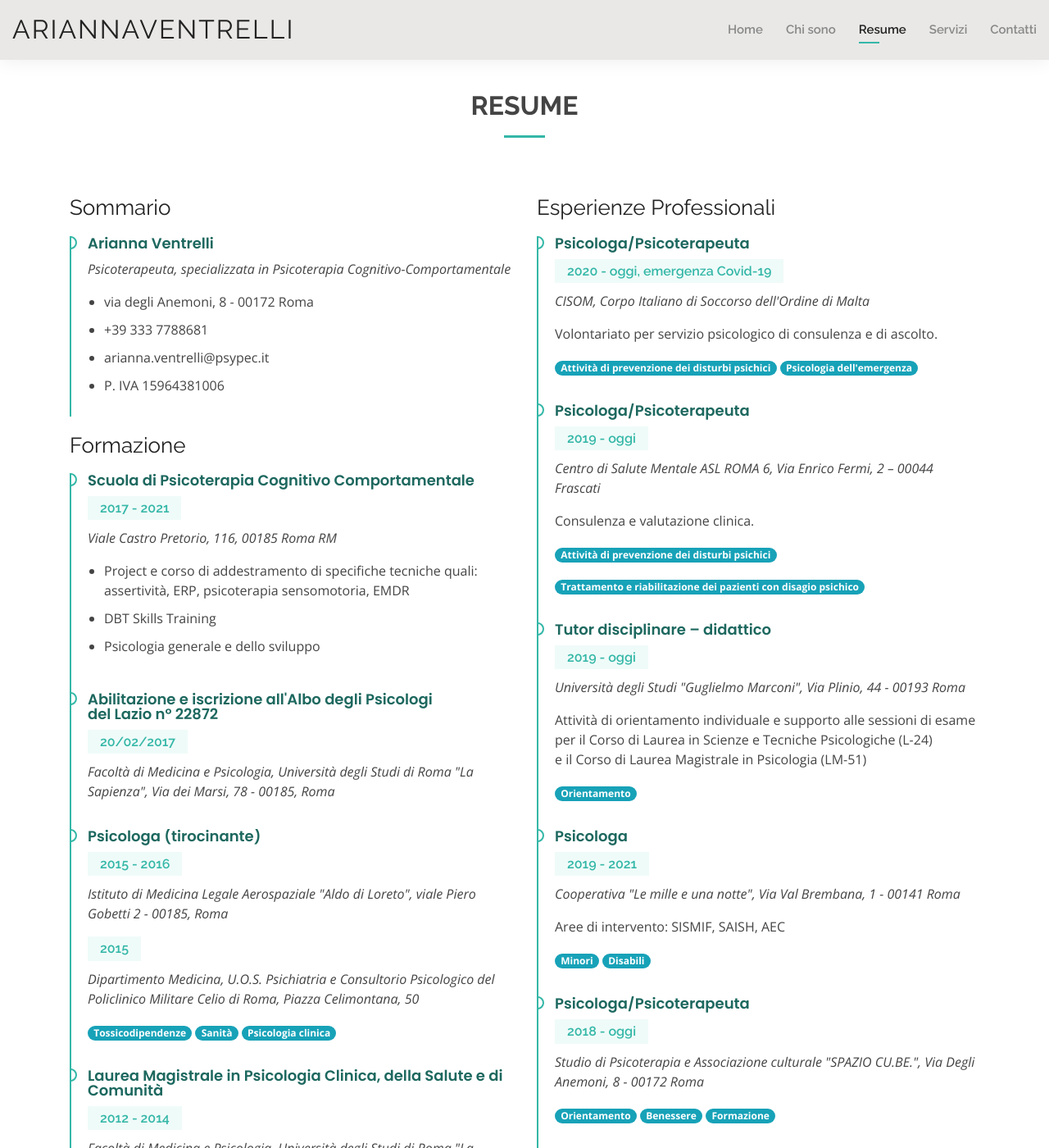
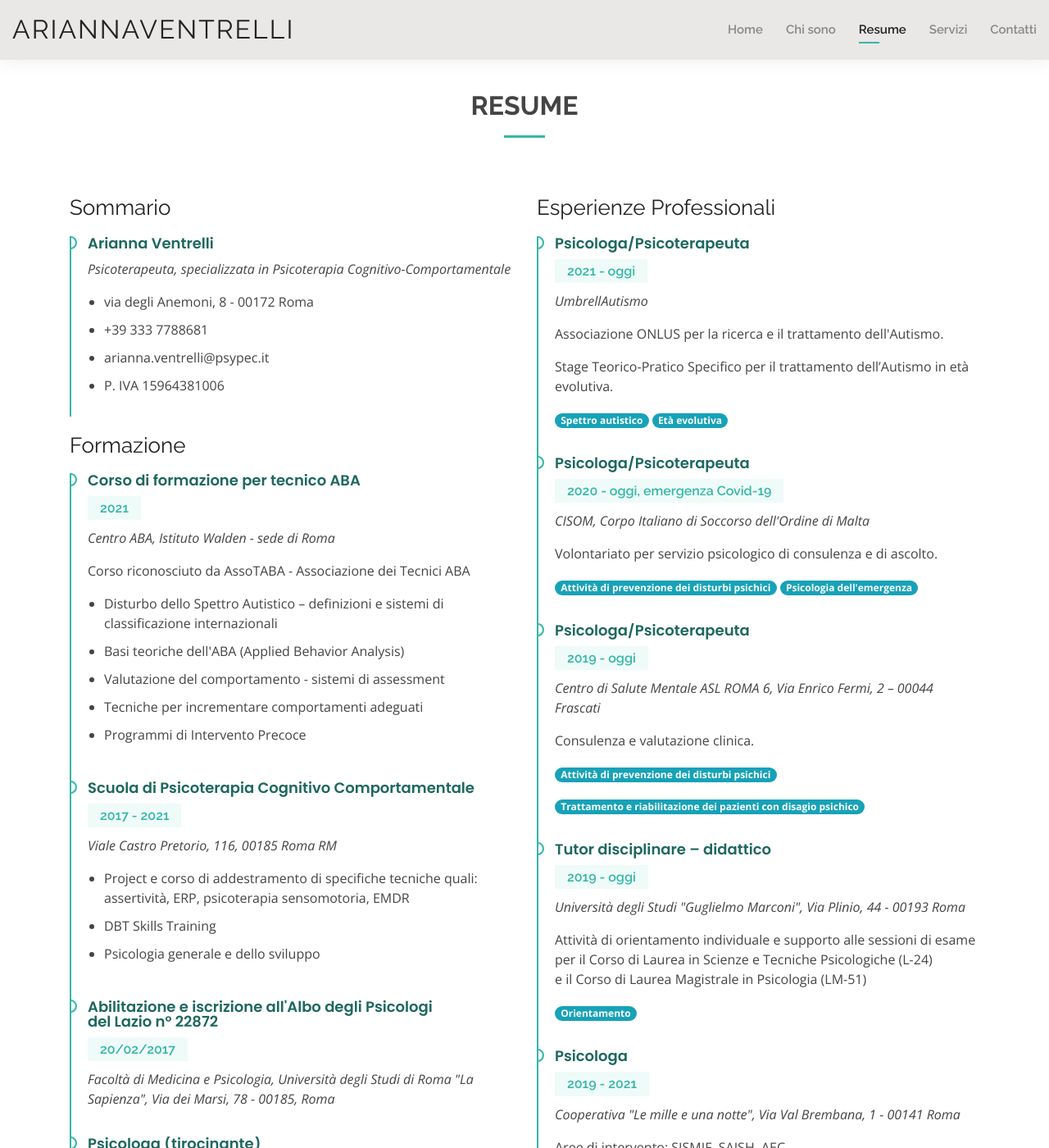
Before and after one commit to venari-psycho/venari-psycho.github.io, a Jekyll site: the page built from resume.html, in a window 1280 px wide and 1400 px high. Shown: the whole window at 82% size. Built offline with Jekyll 4.4.1, drawn with Linux system fonts in a browser that asks for light colours.

Commit message:
Update resume.html (aba, umbrella)

```diff
--- a/_config.yml
+++ b/_config.yml
@@ -4,7 +4,7 @@ locale: 'it_IT'
 exclude: ['Readme.txt', 'av-qr-code.py']
 
 title: 'Dott.ssa Arianna Ventrelli'
-description: 'Dott.ssa Arianna Ventrelli psicologa psicoterapeuta cognitivo-comportamentale a Roma, Centocelle, Tuscolano, si occupa di disturbi alimentari, anoressia, bulimia, sostegno alla genitorialit&agrave;, rapporti genitori figli, disturbi psicologici e disagi familiari, psicoterapia per l''individuo e di coppia, consulenza rapporto genitori figli.'
+description: 'Dott.ssa Arianna Ventrelli psicologa psicoterapeuta cognitivo-comportamentale, terapista ABA, a Roma, Centocelle, Tuscolano, si occupa di disturbi alimentari, anoressia, bulimia, ansia, paura, sostegno alla genitorialit&agrave;, rapporti genitori figli, disturbi psicologici e disagi familiari, psicoterapia per l''individuo e di coppia, consulenza rapporto genitori figli.'
 cover_image: '/assets/img/cover-image.png'
 
 plugins:
--- a/_layouts/default.html
+++ b/_layouts/default.html
@@ -13,7 +13,8 @@
   <title>{% if page.title %}{{ page.title }}{% else %}{{ site.title | escape }}{% endif %}</title>
   <meta name="viewport" content="width=device-width, initial-scale=1" />
   <meta name="description" content="{{ site.description }}">
-  <meta name="keywords" content="psicologa, psicologo, psicoterapeuta, cognitivo-comportamentale, roma, colli aniene, centocelle, via tuscolana, tuscolano, anoressia, bulimia, anoressica, anoressico, bulimica, bulimico, disturbi alimentari, rapporto genitori figli, genitorialità, problemi familiari, disagi psicologici, disagio psicologico, problemi di coppia, problemi con i figli, disturbi d'ansia, depressione, disturbi dell'umore, disturbi sessuali, relazioni familiari, adolescenza, problemi adolescenziali, psicologia in gravidanza, relazione madre-bambino, psicoterapia, psicoterapia di coppia, terapia di coppia, psicoterapeuta di coppia, consulenza psicologica">
+  <meta name="keywords" content="psicologa, psicologo, psicoterapeuta, cognitivo-comportamentale, terapista aba, aba, autismo, infanzia, età evolutiva, roma, colli aniene, centocelle, tuscolano, anoressia, bulimia, anoressica, anoressico, bulimica, bulimico, disturbi alimentari, rapporto genitori figli, genitorialità, problemi familiari, disagi psicologici, disagio psicologico, paura,
+  problemi di coppia, problemi con i figli, disturbi d'ansia, depressione, disturbi dell'umore, disturbi sessuali, relazioni familiari, adolescenza, problemi adolescenziali, psicologia in gravidanza, relazione madre-bambino, psicoterapia, psicoterapia di coppia, terapia di coppia, psicoterapeuta di coppia, consulenza psicologica">
 
   {% include robots-meta-name.html %}
 
--- a/resume.html
+++ b/resume.html
@@ -29,6 +29,19 @@ layout: default
           </div>
 
           <h3 class="resume-title">Formazione</h3>
+          <div class="resume-item">
+            <h4>Corso di formazione per tecnico ABA</h4>
+            <h5>2021</h5>
+            <p><em>Centro ABA, Istituto Walden - sede di Roma</em></p>
+            <p>Corso riconosciuto da AssoTABA - Associazione dei Tecnici ABA</p>
+            <ul>
+              <li>Disturbo dello Spettro Autistico – definizioni e sistemi di classificazione internazionali</li>
+              <li>Basi teoriche dell'ABA (Applied Behavior Analysis)</li>
+              <li>Valutazione del comportamento - sistemi di assessment</li>
+              <li>Tecniche per incrementare comportamenti adeguati</li>
+              <li>Programmi di Intervento Precoce</li>
+            </ul>
+          </div>
           <div class="resume-item">
             <h4>Scuola di Psicoterapia Cognitivo Comportamentale</h4>
             <h5>2017 - 2021</h5>
@@ -88,6 +101,19 @@ layout: default
         </div>
         <div class="col-lg-6">
           <h3 class="resume-title">Esperienze Professionali</h3>
+          <div class="resume-item">
+            <h4>Psicologa/Psicoterapeuta</h4>
+            <h5>2021 - oggi</h5>
+            <p><em>UmbrellAutismo</em></p>
+            <p>Associazione ONLUS per la ricerca e il trattamento dell'Autismo.</p>
+            <p>Stage Teorico-Pratico Specifico per il trattamento dell’Autismo in et&agrave; evolutiva.</p>
+            <p class="badge badge-pill badge-info">
+              Spettro autistico
+            </p>
+            <p class="badge badge-pill badge-info">
+              Et&agrave; evolutiva
+            </p>
+          </div>
           <div class="resume-item">
             <h4>Psicologa/Psicoterapeuta</h4>
             <h5>2020 - oggi, emergenza Covid-19</h5>
```
